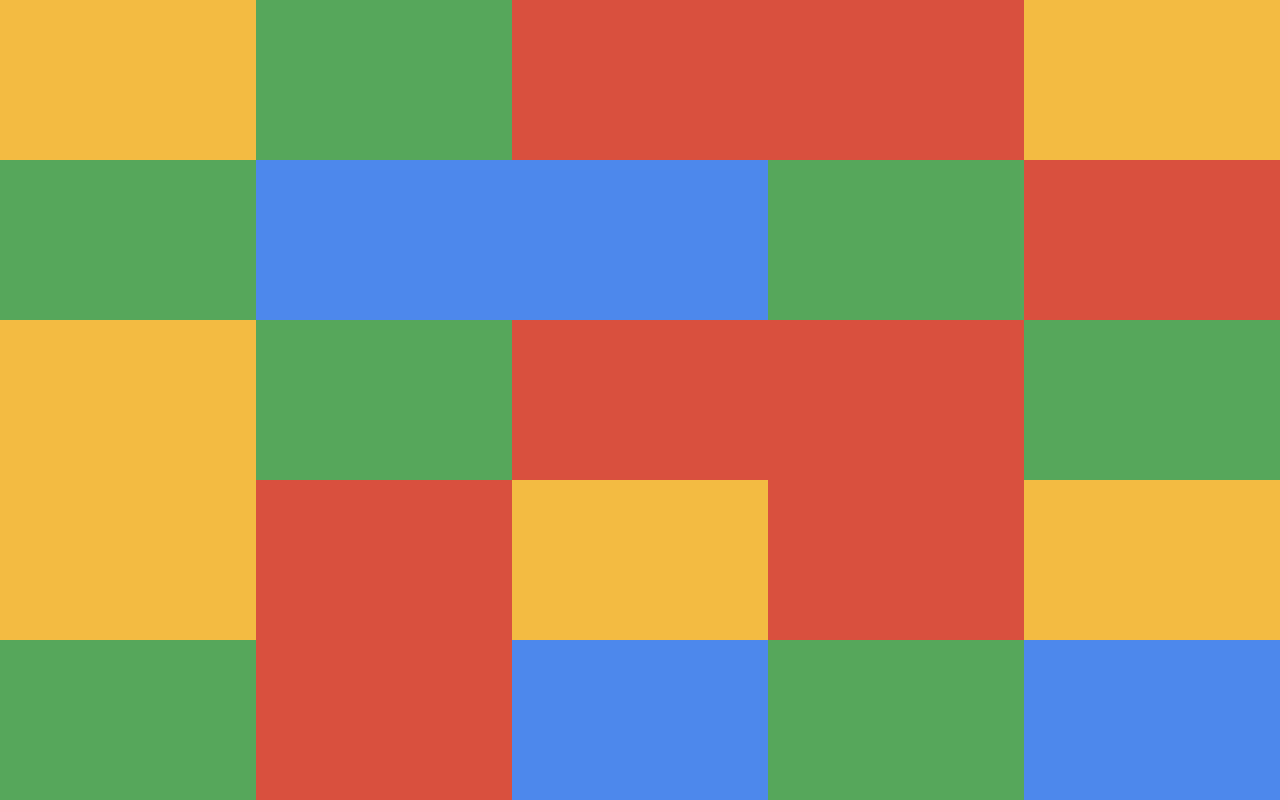
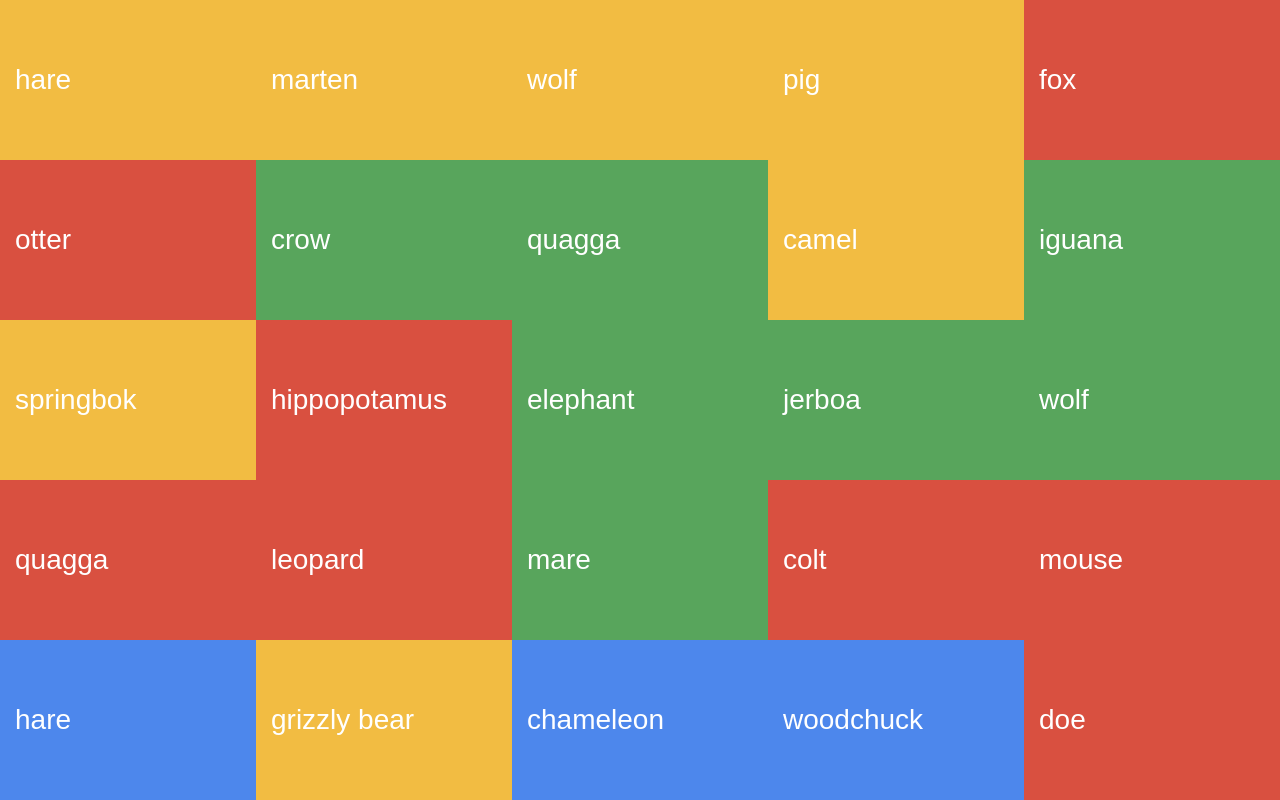
Before and after one commit to katiescruggs/trends-visualizer-clone, a React (Create React App) app: page / in a window 1280 px wide. Built offline with nearby package versions, Linux system fonts and the light colour scheme.

Commit message:
Add getAnimalName method to Box and and style the text

```diff
--- a/src/Components/App/App.js
+++ b/src/Components/App/App.js
@@ -1,6 +1,5 @@
 import React, { Component } from 'react';
 import Box from '../Box/Box';
-import Row from '../Row/Row';
 import './App.css';
 
 const App = () => {
--- a/src/Components/Box/Box.css
+++ b/src/Components/Box/Box.css
@@ -1,3 +1,14 @@
+.Box {
+  display: flex;
+  align-items: center;
+  padding: 15px;
+}
+
+.animal-name {
+  color: white;
+  font-size: 28px;
+}
+
 .color1 {
   background-color: #58A55C;
 }
--- a/src/Components/Box/Box.js
+++ b/src/Components/Box/Box.js
@@ -1,4 +1,5 @@
 import React, { Component } from 'react';
+import animalNames from '../../animalNames';
 import './Box.css';
 
 class Box extends Component {
@@ -6,22 +7,37 @@ class Box extends Component {
     super();
     this.state = {
       animalName: '',
-      colorClass: ''
+      colorClass: '',
+      displayText: ''
     };
   }
 
   componentDidMount() {
-    const colorNumber = this.getRandomNumber(1, 4);
-    this.setState({colorClass: `color${colorNumber}`});
+    const colorClass = this.getColorClass();
+    this.setState({ colorClass });
+
+    const animalName = this.getAnimalName();
+    this.setState({ animalName });
   }
 
   getRandomNumber(min, max) {
     return Math.floor(Math.random() * max) + min;
   }
 
+  getColorClass() {
+    const colorNumber = this.getRandomNumber(1, 4);
+    return `color${colorNumber}`;
+  }
+
+  getAnimalName() {
+    const animalIndex = this.getRandomNumber(0, animalNames.length - 1);
+    return animalNames[animalIndex];
+  }
+
   render() {
     return (
       <div className={`Box ${this.state.colorClass}`}>
+        <p className="animal-name">{this.state.animalName}</p>
       </div>
     )
   }
```
